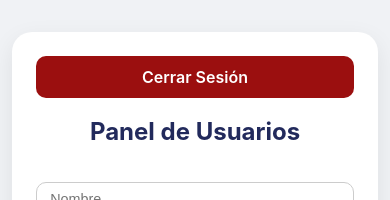
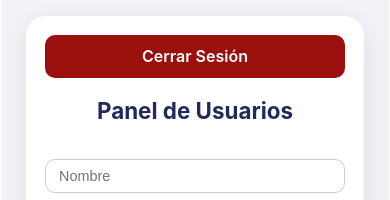
Before and after one commit to claretd23/SysEngLearn-vercel, a React (Vite) app: page /admin in a window 390 px wide. Shown: the top 200 px of the page. Built offline with nearby package versions, Linux system fonts and the light colour scheme; no server answers; sample sign-in values are in the browser's storage.

Commit message:
cambio diseño ForgotPassword

```diff
--- a/src/styles/AdminDashboard.css
+++ b/src/styles/AdminDashboard.css
@@ -11,9 +11,9 @@
 
 /* === BOTÓN CERRAR SESIÓN === */
 .logout-button {
-  position: absolute;
-  top: 1.5rem;
-  right: 2rem;
+  position: fixed; /* Siempre visible */
+  top: 1rem;
+  right: 1rem;
   background-color: #9b0f0f;
   color: #fff;
   font-weight: 600;
@@ -21,6 +21,7 @@
   padding: 0.7rem 1.2rem;
   border-radius: 10px;
   cursor: pointer;
+  z-index: 1000;
   transition: all 0.3s;
 }
 
@@ -142,36 +143,64 @@ tr:hover {
   color: #555;
 }
 
-/* === RESPONSIVE === */
+/* === RESPONSIVE: TABLET (<=768px) === */
 @media(max-width: 768px) {
+  .admin-container {
+    padding: 1rem;
+  }
+
+  .card {
+    padding: 1.5rem;
+    max-width: 95%;
+  }
+
+  .heading {
+    font-size: 1.6rem;
+  }
+
   .form {
     grid-template-columns: 1fr;
   }
-  .button-add {
+
+  .input-field {
+    font-size: 0.95rem;
+    padding: 0.6rem 0.9rem;
+  }
+
+  .button-add, .button-delete {
     width: 100%;
+    padding: 0.7rem;
+    font-size: 1rem;
   }
+
   .logout-button {
     position: static;
     width: 100%;
     margin-bottom: 1rem;
+    text-align: center;
   }
 }
 
+/* === RESPONSIVE: MÓVIL (<=480px) === */
 @media(max-width: 480px) {
   .card {
-    padding: 1.5rem;
+    padding: 1.2rem;
   }
+
   .heading {
-    font-size: 1.5rem;
+    font-size: 1.4rem;
   }
+
   th, td {
+    font-size: 0.85rem;
     padding: 0.5rem 0.7rem;
-    font-size: 0.85rem;
   }
+
   .input-field {
     font-size: 0.9rem;
     padding: 0.5rem 0.8rem;
   }
+
   .button-add, .button-delete {
     font-size: 0.9rem;
     padding: 0.5rem 1rem;
```
